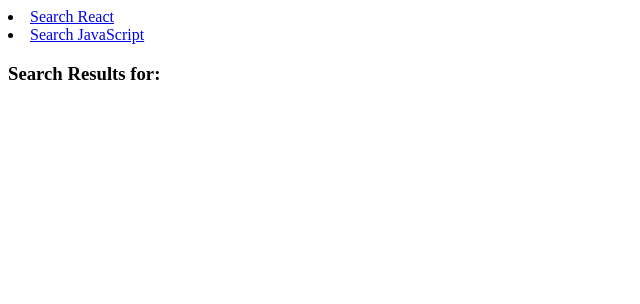
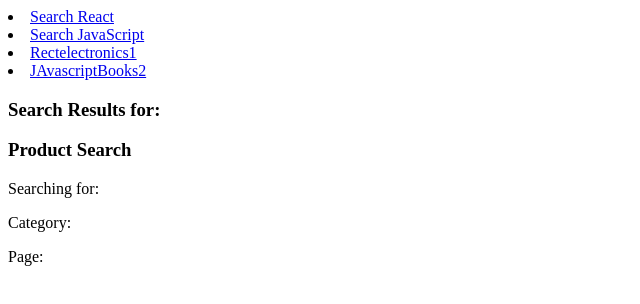
Before and after one commit to CHANDAN-su/reactApplication, a React (Vite) app: page /search in a window 1280 px wide. Shown: the top 304 px of the page, without its empty margins (0-640 px from the left). Built offline with nearby package versions, Linux system fonts and the light colour scheme.

Commit message:
Handling Multiple Search Parameters
If you have multiple search parameters, you can retrieve each one similarly by using queryParams.get('paramName').

```diff
--- a/Component/RecatRouterDom/DynamicRoutes/DynamicRouteWithQueryParameter.jsx
+++ b/Component/RecatRouterDom/DynamicRoutes/DynamicRouteWithQueryParameter.jsx
@@ -2,16 +2,33 @@ import React from 'react'
 import { Routes, Route, Link, useLocation } from "react-router-dom";
 
 const SearcgRoute = () => {
-    const location  = useLocation();
+
+    const location = useLocation();
     const queryParams = new URLSearchParams(location.search);
-    const searchQuery  = queryParams.get('search');
 
-    return <h3>Search Results for: {searchQuery}</h3>
+    const searchQuery = queryParams.get('search');
+    const query = queryParams.get("query");
+    const category = queryParams.get("category");
+    const page = queryParams.get("pages");
+
+    return (
+        <>
+            <h3>Search Results for: {searchQuery}</h3>
+
+            <div>
+                <h3>Product Search</h3>
+                <p>Searching for: <strong>{query}</strong></p>
+                <p>Category: <strong>{category}</strong></p>
+                <p>Page: <strong>{page}</strong></p>
+                {/* You can add logic to fetch and display products based on these params */}
+            </div>
+        </>
+    )
 }
 
 function DynamicRouteWithQueryParameter() {
-  return (
-    <>
+    return (
+        <>
 
             <nav>
                 <li>
@@ -20,14 +37,20 @@ function DynamicRouteWithQueryParameter() {
                 <li>
                     <Link to="search?search=JavaScript">Search JavaScript</Link>
                 </li>
+                <li>
+                    <Link to="search?query=React&category=electornics&pages=1">Rectelectronics1</Link>
+                </li>
+                <li>
+                    <Link to="search?query=Javascript&category=books&pages=2">JAvascriptBooks2</Link>
+                </li>
             </nav>
 
             <Routes>
-                <Route path="/" element={<h1>Home Page</h1>}/>
-                <Route path="/search" element={<SearcgRoute/>}/>
+                <Route path="/" element={<h1>Home Page</h1>} />
+                <Route path="/search" element={<SearcgRoute />} />
             </Routes>
-    </>
-  )
+        </>
+    )
 }
 
 export default DynamicRouteWithQueryParameter
```
